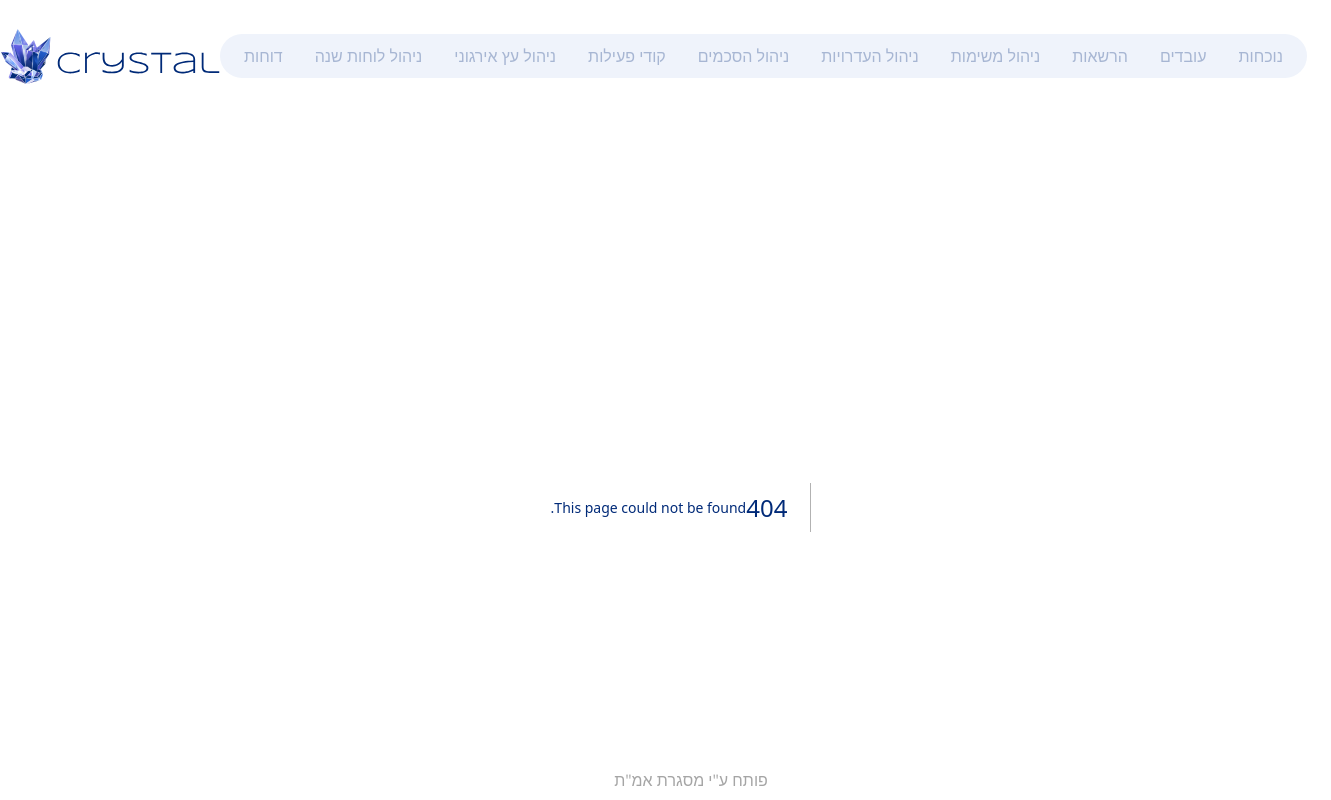
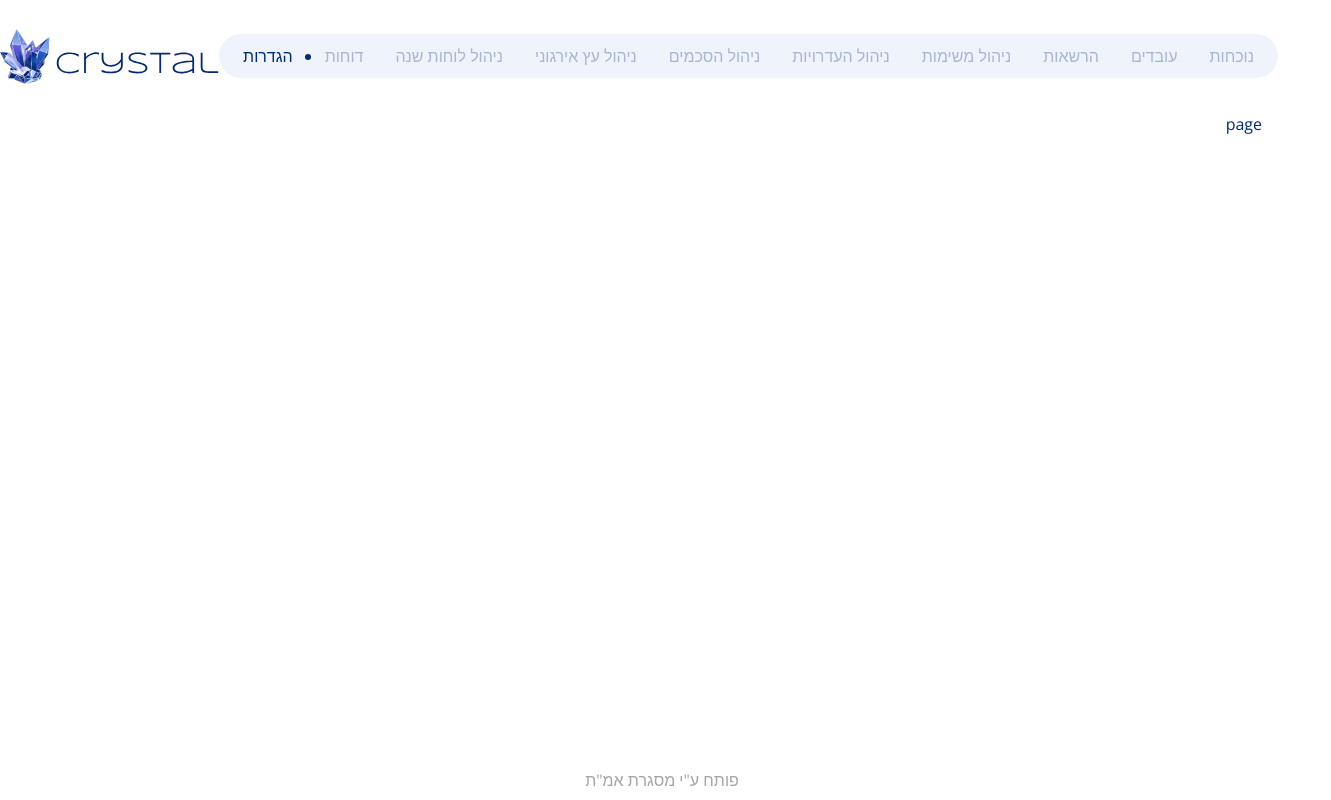
Before and after one commit to shmuelelnashali/new-crystal-web, a Next.js app: page /settings in a window 1280 px wide. Before the commit this address had no page. Shown: the whole page, 1331 px wide, since content can reach past the window. Built offline with nearby package versions, Linux system fonts and the light colour scheme.

Commit message:
Layout-activity code

```diff
--- a/app/(routes)/activity_code/page.jsx
+++ b/app/(routes)/settings/activity_code/page.jsx
@@ -9,6 +9,7 @@ export default function activity() {
     "תאריך סיום",
     "קוד לביא",
   ];
+
   console.log(heders);
   const activity_code = [
     {
@@ -116,7 +117,7 @@ export default function activity() {
           <div className="w-full font-bold text-4xl">ניהול קודי פעילות</div>
           <div className=" w-full px-3">
             <div className=" w-full gap-3 whitespace-nowrap flex">
-              <div  className="relative flex w-full  ">
+              <div className="relative flex w-full  ">
                 <input
                   className="pr-2  w-full outline-none border-[1.5px] border-blue_color rounded-2xl"
                   type="text"
@@ -127,7 +128,8 @@ export default function activity() {
                   width={20}
                   height={20}
                   alt="search"
-              /></div>
+                />
+              </div>
               <button className="w-2/6 flex justify-center gap-1.5 items-center text-white py-1 bg-blue_color rounded-2xl">
                 <Image
                   src={"/addEmployee.svg"}
--- /dev/null
+++ b/app/(routes)/settings/layout.jsx
@@ -0,0 +1,7 @@
+import React from 'react'
+
+export default function SettingsLayout({ children }) {
+  return (
+    <div className="h-full  px-4 py-1 overflow-hidden ">{ children }</div>
+  )
+}
--- /dev/null
+++ b/app/(routes)/settings/page.jsx
@@ -0,0 +1,7 @@
+import React from 'react'
+
+export default function page() {
+  return (
+    <div>page</div>
+  )
+}
--- a/app/components/ui/Nav.jsx
+++ b/app/components/ui/Nav.jsx
@@ -6,6 +6,7 @@ import React, { useState } from "react";
 export default function Nav() {
 
  const pathName= usePathname()
+ console.log(pathName);
 
   const navBar = [
     { text: "נוכחות", link: "/presence" },
@@ -14,11 +15,11 @@ export default function Nav() {
     { text: " ניהול משימות", link: "/mission" },
     { text: "ניהול העדרויות", link: "/absenceManagement" },
     { text: "ניהול הסכמים ", link: "/agreementsManagement" },
-    { text: "קודי פעילות ", link: "/activity_code" },
+    // { text: "קודי פעילות ", link: "/activity_code" },
     { text: "ניהול עץ אירגוני", link: "/organization" },
     { text: "ניהול לוחות שנה", link: "/calender" },
-
     { text: "דוחות", link: "/reports" },
+     { text: "הגדרות", link: "/settings" },
   ];
 
   return (
@@ -26,7 +27,7 @@ export default function Nav() {
       <ul className="flex gap-x-8 justify-around items-center h-full text-blue_color/30  ">
         {navBar.map((nav, index) => (
           <Link key={index} href={nav.link}>
-            <li  className={`whitespace-nowrap ${nav.link==pathName ?"nav":""} `}>{nav.text}</li>
+            <li  className={`whitespace-nowrap ${pathName.includes(nav.link) ?"nav":""} `}>{nav.text}</li>
           </Link>
         ))}
 
--- a/app/globals.css
+++ b/app/globals.css
@@ -60,17 +60,18 @@ li.nav{
 
 /* width */
 ::-webkit-scrollbar {
+
  height: 7px;
   width: 7px;
   direction:ltr;
 }
 ::-webkit-scrollbar-button{
- margin: 3px;
+    margin: 3px;
 }
 
 /* Track */
  ::-webkit-scrollbar-track {
-
+    padding: 2px;
     box-shadow: inset 0 0 3px rgb(209, 217, 233);
     border-radius: 23px;
     background-color: #EFF3FB;
```
Also changed, not shown: app/page.jsx (line endings or trailing spaces). Lines whose indentation alone changed are shown as unchanged.
